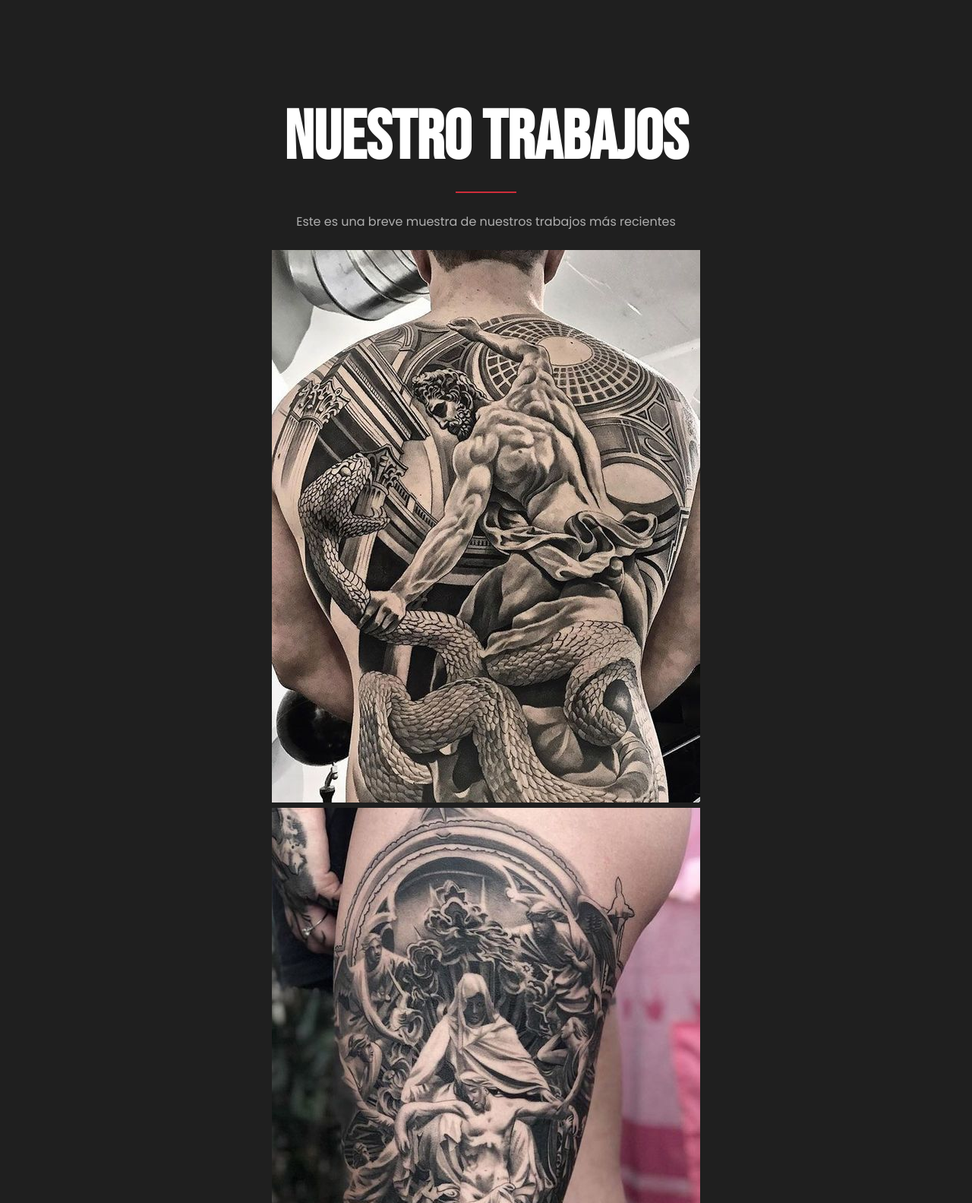
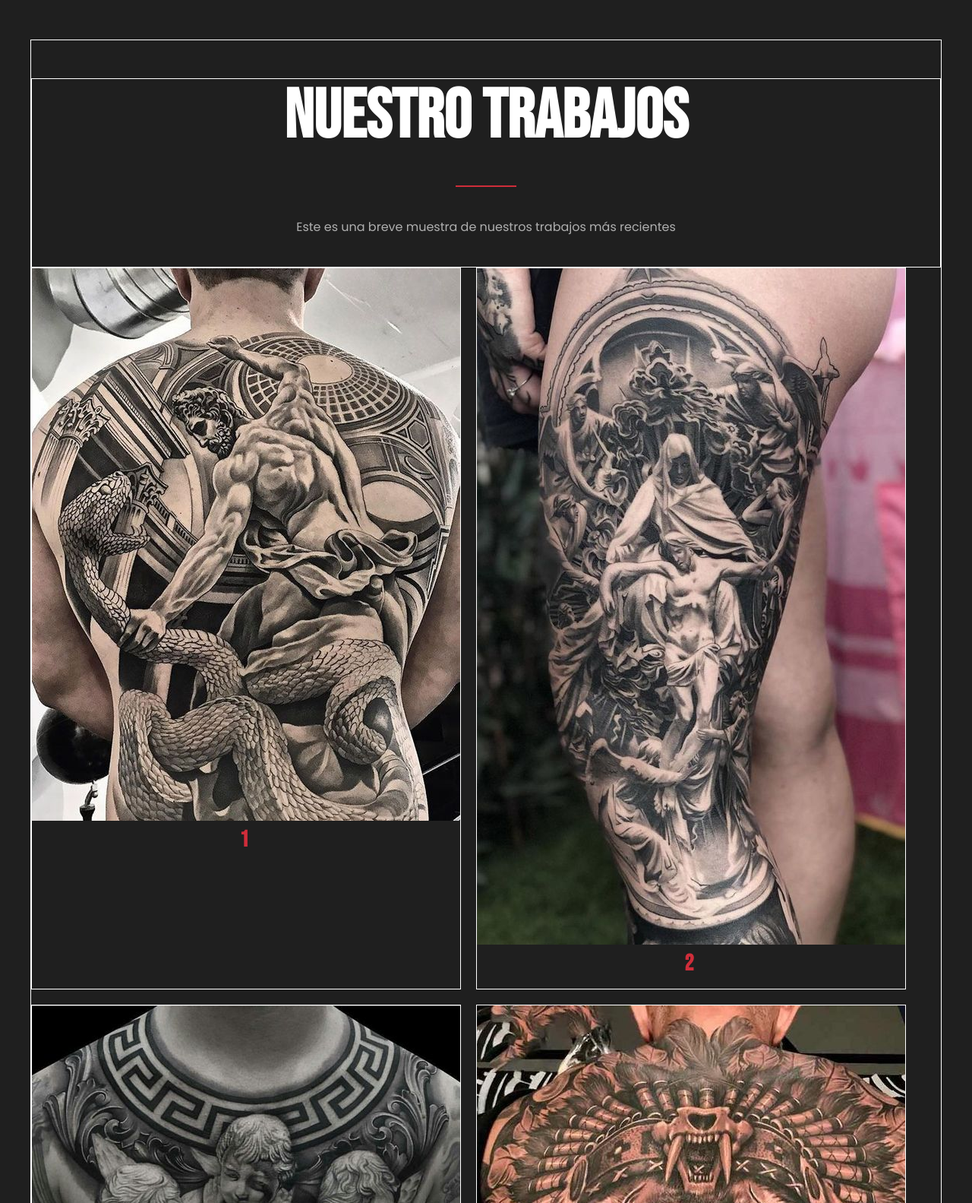
Before and after one commit to mercadojesus/landing-page, a plain HTML site: page index.html in a window 1280 px wide. Shown: the part 8117-9700 px from the top of the page at 76% size. Drawn offline with Linux system fonts and the light colour scheme.

Commit message:
32° - Actualizamos la seccion Galeria - HTML y CSS

```diff
--- a/index.css
+++ b/index.css
@@ -414,14 +414,53 @@ p {
 
 /* Iniciamos la Seccion Galería */
 .galeria {
-    padding: 80px 0;
+    border: 1px solid white;
+    padding: 50px 0;
     text-align: center;
 }
 
 .galeria-txt {
+    border: 1px solid white;
     display: flex;
     flex-direction: column;
     align-items: center;
     text-align: center;
 }
+
+.galeria-txt h2 {
+    margin-bottom: 40px;
+}
+
+.galeria-txt p {
+    margin: 40px 0;
+}
+
+.galeria-group { /* Corresponde al contenedor de los cards */
+    /* display: grid;
+    grid-template-columns: repeat(3,1fr);
+    grid-auto-rows: auto;
+    grid-gap: 3rem; */
+    display: flex;
+    gap: 20px;
+    flex-wrap: wrap;
+}
+
+.galeria-1 { /* corresponde a los cards */
+    border: 1px solid white;
+    text-align: center;
+
+
+
+    /* position: relative;
+    overflow: hidden; */
+}
+
+.galeria-1 img {
+    /* width: auto;
+    max-height: 600px; */
+}
+
+.galeria-1 h3 {
+    font-size: 30px;
+}
 /* Finalizamos la Seccion Galería */
--- a/index.html
+++ b/index.html
@@ -315,38 +315,47 @@
 
             <div class="galeria-1">
                 <img src="imgs/tatoo-1.jpg" alt="">
+                <h3>1</h3>
             </div>
 
             <div class="galeria-1">
                 <img src="imgs/tatoo-2.jpg" alt="">
+                <h3>2</h3>
             </div>
 
             <div class="galeria-1">
                 <img src="imgs/tatoo-3.jpg" alt="">
+                <h3>3</h3>
             </div>
 
             <div class="galeria-1">
                 <img src="imgs/tatoo-4.jpg" alt="">
+                <h3>4</h3>
             </div>
 
             <div class="galeria-1">
                 <img src="imgs/tatoo-5.jpg" alt="">
+                <h3>5</h3>
             </div>
 
             <div class="galeria-1">
                 <img src="imgs/tatoo-6.jpg" alt="">
+                <h3>6</h3>
             </div>
 
             <div class="galeria-1">
                 <img src="imgs/tatoo-7.jpg" alt="">
+                <h3>7</h3>
             </div>
 
             <div class="galeria-1">
                 <img src="imgs/tatoo-8.jpg" alt="">
+                <h3>8</h3>
             </div>
 
             <div class="galeria-1">
                 <img src="imgs/tatoo-9.jpg" alt="">
+                <h3>9</h3>
             </div>
 
         </div>
```
